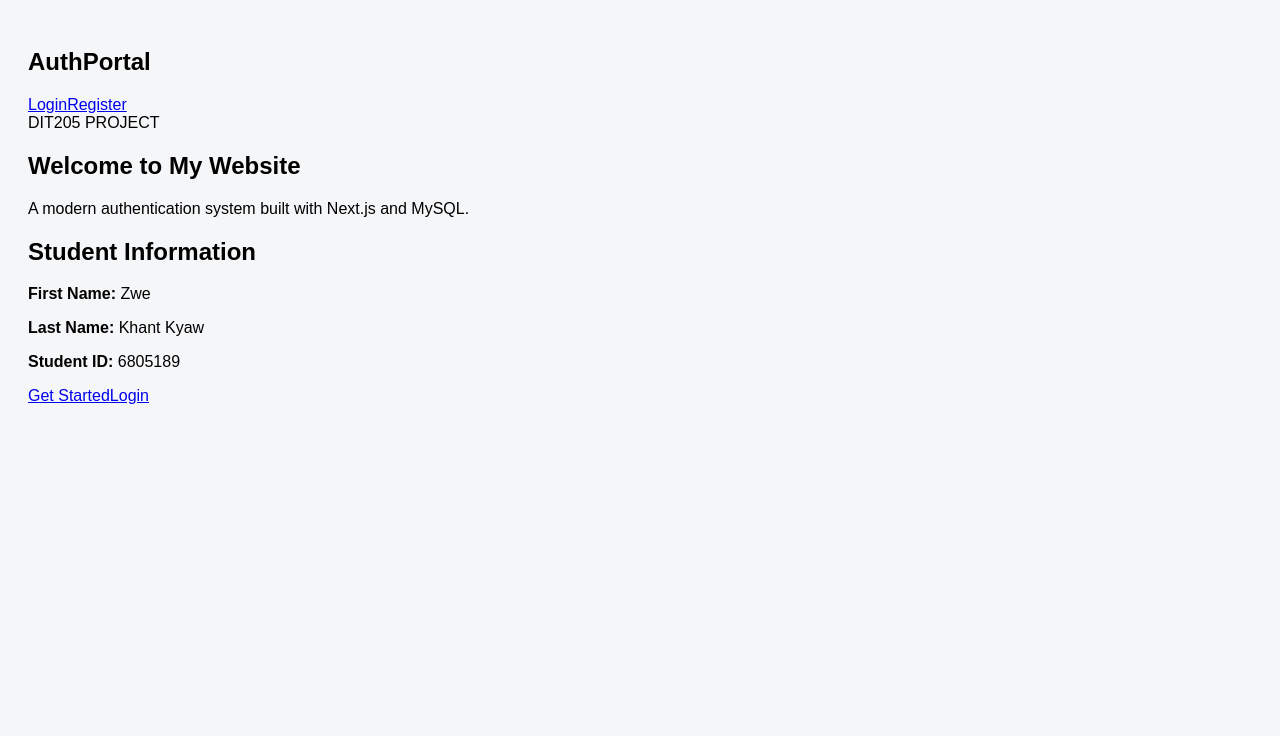
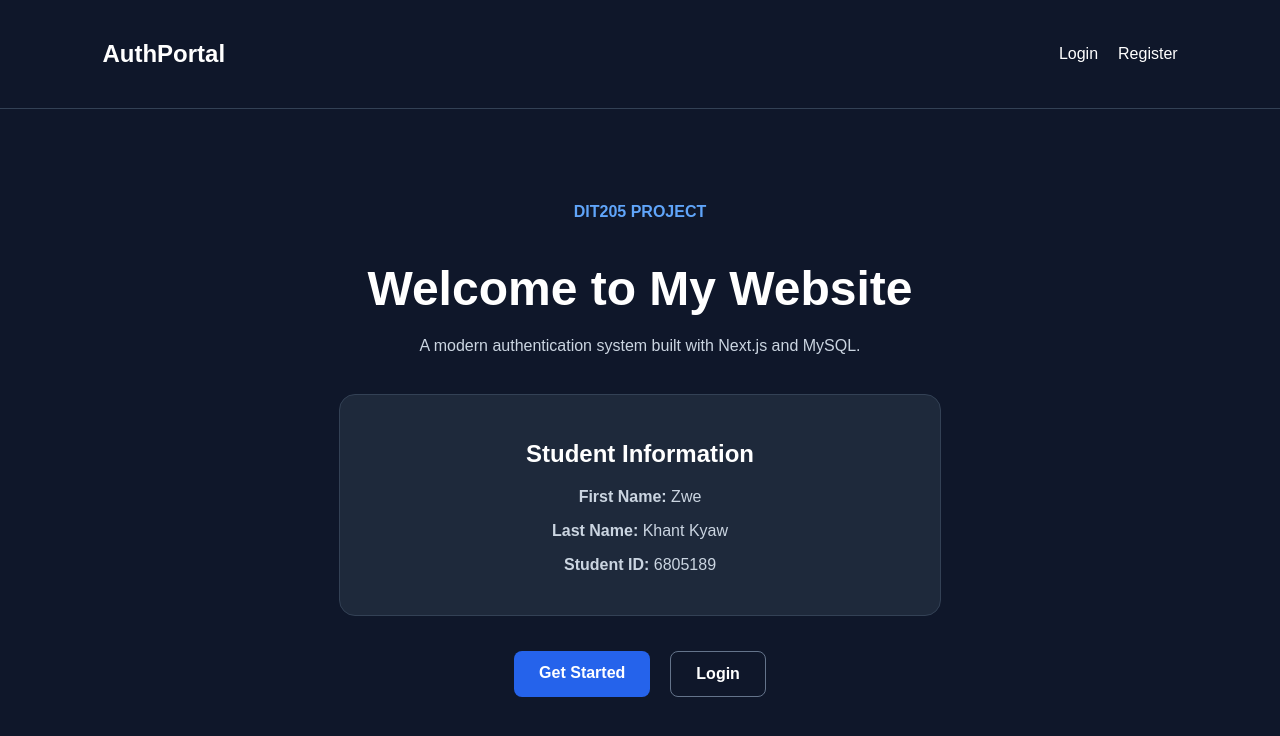
Before and after one commit to zwekhantkyaw2007-cell/06_auth_mysql, a Next.js app: page / in a window 1280 px wide. Shown: the top 736 px of the page. Built offline with nearby package versions, Linux system fonts and the light colour scheme.

Commit message:
Fix CSS styling

```diff
--- a/app/style.css
+++ b/app/style.css
@@ -1,42 +1,92 @@
-/* app/style.css — basic styles shared by the auth pages */
-body {
-  font-family: sans-serif;
-  padding: 20px;
-  background: #f5f6f8;
+
+* {
+  box-sizing: border-box;
 }
 
-/* centered white box, used on every page */
-.auth-box {
-  max-width: 360px;
-  margin: 40px auto;
-  padding: 24px;
-  background: #fff;
-  border: 1px solid #ddd;
-  border-radius: 8px;
+body {
+  margin: 0;
+  font-family: Arial, sans-serif;
+  background: #0f172a;
+  color: white;
 }
 
-form {
+.navbar {
   display: flex;
-  flex-direction: column;
-  gap: 10px;
+  justify-content: space-between;
+  align-items: center;
+  padding: 20px 8%;
+  border-bottom: 1px solid #334155;
 }
 
-input,
-button {
-  padding: 10px;
-  font: inherit;
-  border: 1px solid #ccc;
-  border-radius: 6px;
+.navlinks, .actions {
+  display: flex;
+  gap: 20px;
+  flex-wrap: wrap;
 }
 
-button {
-  background: #00758f;
-  border-color: #00758f;
-  color: #fff;
-  cursor: pointer;
+a {
+  color: inherit;
+  text-decoration: none;
 }
 
-/* error message below the form */
-.error {
-  color: #c0392b;
+.hero {
+  max-width: 650px;
+  margin: 70px auto;
+  padding: 24px;
+  text-align: center;
 }
+
+.hero h1 {
+  font-size: clamp(32px, 6vw, 48px);
+  margin-bottom: 15px;
+}
+
+.hero > p {
+  color: #cbd5e1;
+  line-height: 1.7;
+}
+
+.tag {
+  color: #60a5fa;
+  font-weight: bold;
+}
+
+.profile {
+  margin: 35px 0;
+  padding: 25px;
+  background: #1e293b;
+  border: 1px solid #334155;
+  border-radius: 16px;
+}
+
+.profile p {
+  color: #cbd5e1;
+}
+
+.actions {
+  justify-content: center;
+}
+
+.primary, .secondary {
+  padding: 13px 25px;
+  border-radius: 8px;
+  font-weight: bold;
+}
+
+.primary {
+  background: #2563eb;
+}
+
+.secondary {
+  border: 1px solid #64748b;
+}
+
+@media (max-width: 600px) {
+  .navbar {
+    padding: 18px;
+  }
+
+  .hero {
+    margin: 35px auto;
+  }
+}
```
